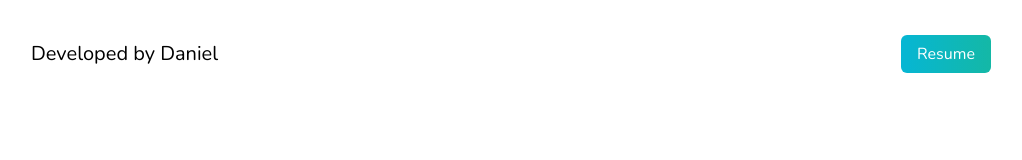
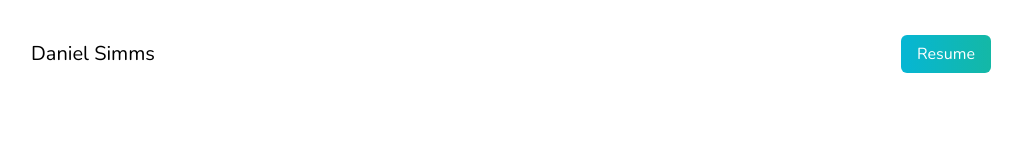
Before and after one commit to Danavarro63/Portfolio-website, a Next.js app: page / in a window 1280 px wide. Shown: the top 160 px of the page, without its empty margins (129-1151 px from the left). Built offline with nearby package versions, Linux system fonts and the light colour scheme.

Commit message:
daniel_simms

```diff
--- a/app/Components/navbar.tsx
+++ b/app/Components/navbar.tsx
@@ -3,7 +3,7 @@ import React, {useState} from 'react'
 function navbar() {
     return (
         <nav className='py-10 flex justify-between sm:mb-12'>
-            <h1 className=' text-xl'>Developed by Daniel</h1>
+            <h1 className=' text-xl'>Daniel Simms</h1>
             <ul className=' flex items-center'>
                 <li>
                     <a
```
